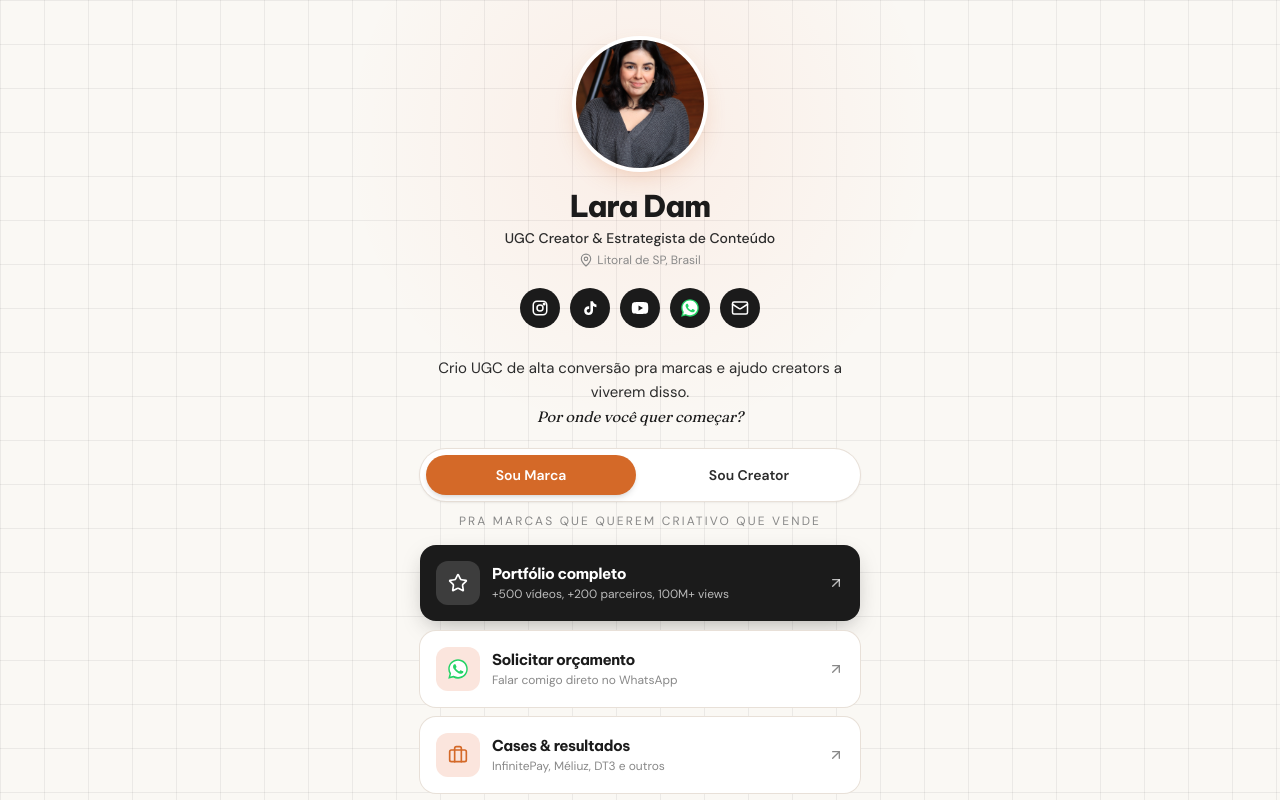
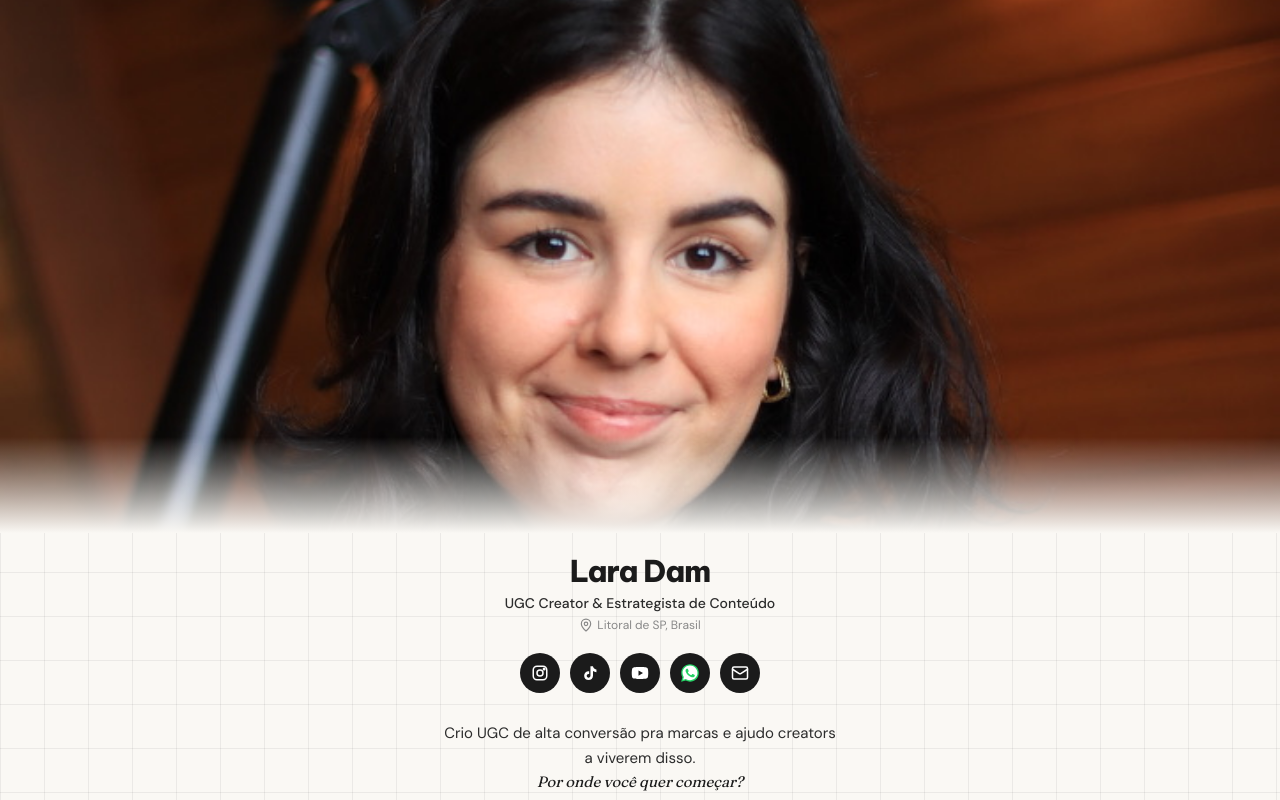
Before and after one commit to eilaradam/laradam-ugc, a Next.js app: page /bio in a window 1280 px wide. Shown: the top 800 px of the page. Built offline with nearby package versions, Linux system fonts and the light colour scheme.

Commit message:
bio: troca avatar redondo por banner horizontal 1920x800 com fade pro fundo

```diff
--- a/src/app/bio/page.tsx
+++ b/src/app/bio/page.tsx
@@ -196,7 +196,7 @@ export default function BioPage() {
   const links = audience === "marca" ? MARCA_LINKS : CREATOR_LINKS;
 
   return (
-    <main className="relative min-h-screen overflow-hidden bg-[#FAF8F4] px-5 pt-10 pb-16 text-foreground">
+    <main className="relative min-h-screen overflow-hidden bg-[#FAF8F4] pb-16 text-foreground">
       {/* Grid quadriculado fininho — mesmo padrão da home */}
       <div
         aria-hidden
@@ -218,21 +218,36 @@ export default function BioPage() {
         }}
       />
 
-      <div className="relative mx-auto flex w-full max-w-[440px] flex-col items-center">
-        {/* Avatar */}
-        <div className="relative h-32 w-32 overflow-hidden rounded-full ring-4 ring-white shadow-[0_10px_30px_-10px_rgba(212,105,40,0.45)]">
+      {/* Banner horizontal — capa estilo 1920x800 */}
+      <div className="relative w-full bg-foreground">
+        <div
+          className="relative w-full overflow-hidden"
+          style={{ aspectRatio: "1920 / 800" }}
+        >
           <Image
             src="/lara-sobre.jpg"
             alt="Lara Dam"
             fill
-            sizes="128px"
+            sizes="100vw"
             className="object-cover"
+            style={{ objectPosition: "center 25%" }}
             priority
           />
+          {/* Fade pro fundo da página, criando transição suave */}
+          <div
+            aria-hidden
+            className="pointer-events-none absolute inset-x-0 bottom-0 h-24"
+            style={{
+              background:
+                "linear-gradient(to bottom, transparent 0%, #FAF8F4 100%)",
+            }}
+          />
         </div>
+      </div>
 
+      <div className="relative mx-auto flex w-full max-w-[440px] flex-col items-center px-5 pt-2">
         {/* Identity */}
-        <h1 className="mt-5 font-display text-3xl font-extrabold tracking-tight">
+        <h1 className="mt-3 font-display text-3xl font-extrabold tracking-tight">
           Lara Dam
         </h1>
         <p className="mt-1 text-sm font-medium text-foreground-soft">
```
